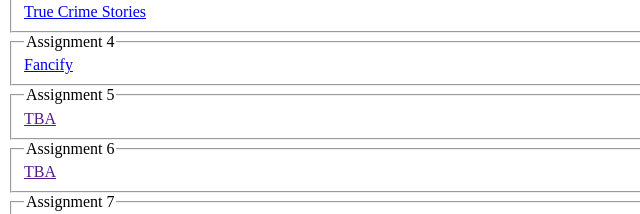
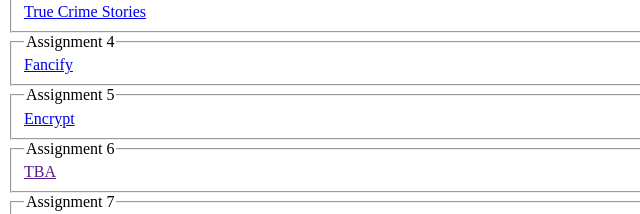
Before and after one commit to LeeXiong625/Assignment_3, a plain HTML site: page index.html in a window 1280 px wide. Shown: the part 139-353 px from the top of the page, 0-640 px from the left. Drawn offline with Linux system fonts and the light colour scheme.

Commit message:
Update index.html

```diff
--- a/index.html
+++ b/index.html
@@ -27,7 +27,7 @@
 
         <fieldset>
           <legend>Assignment 5</legend>
-          <a href ="">TBA</a>
+          <a href ="Assignment 5/enrypt-it.html">Encrypt</a>
         </fieldset>
 
         <fieldset>
```
